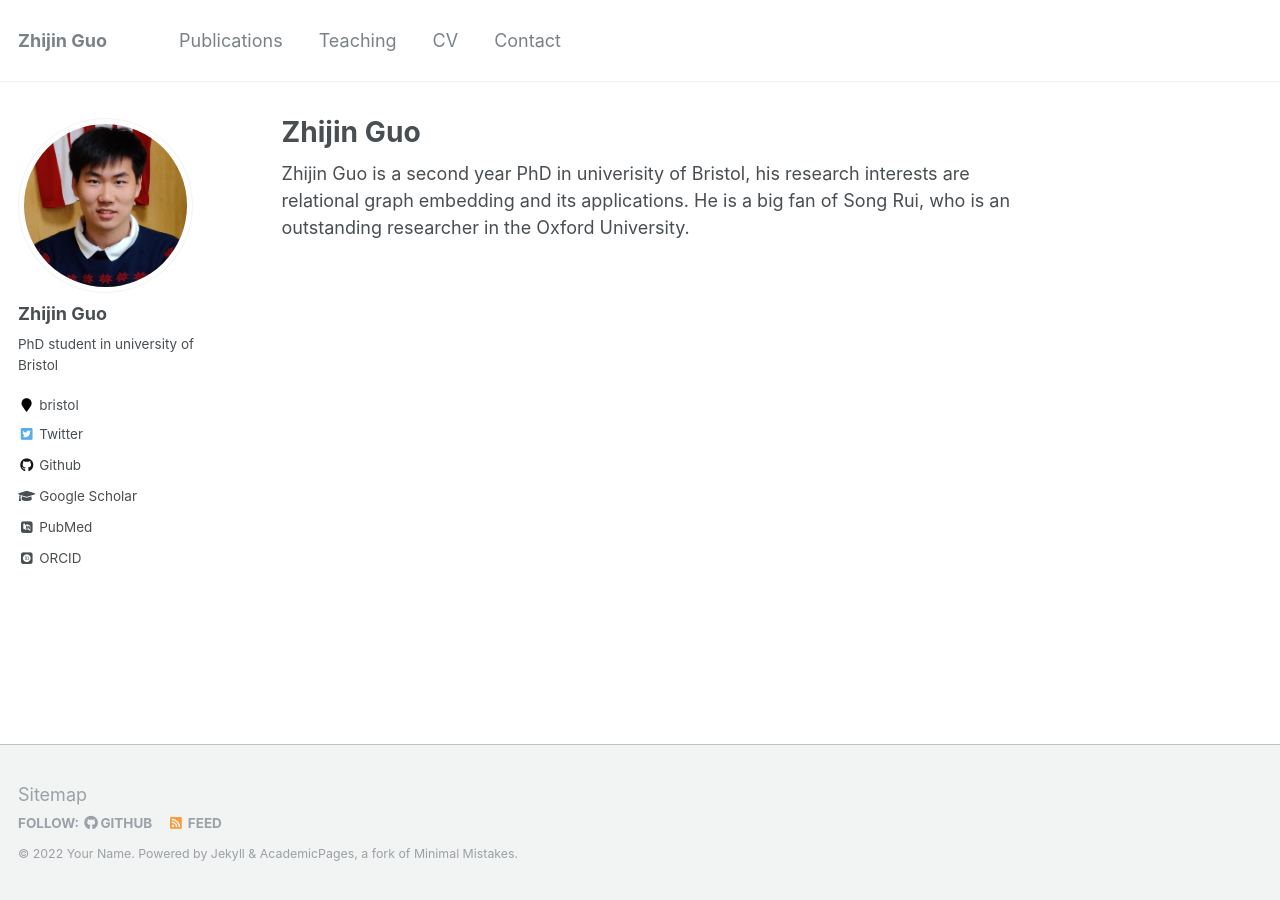
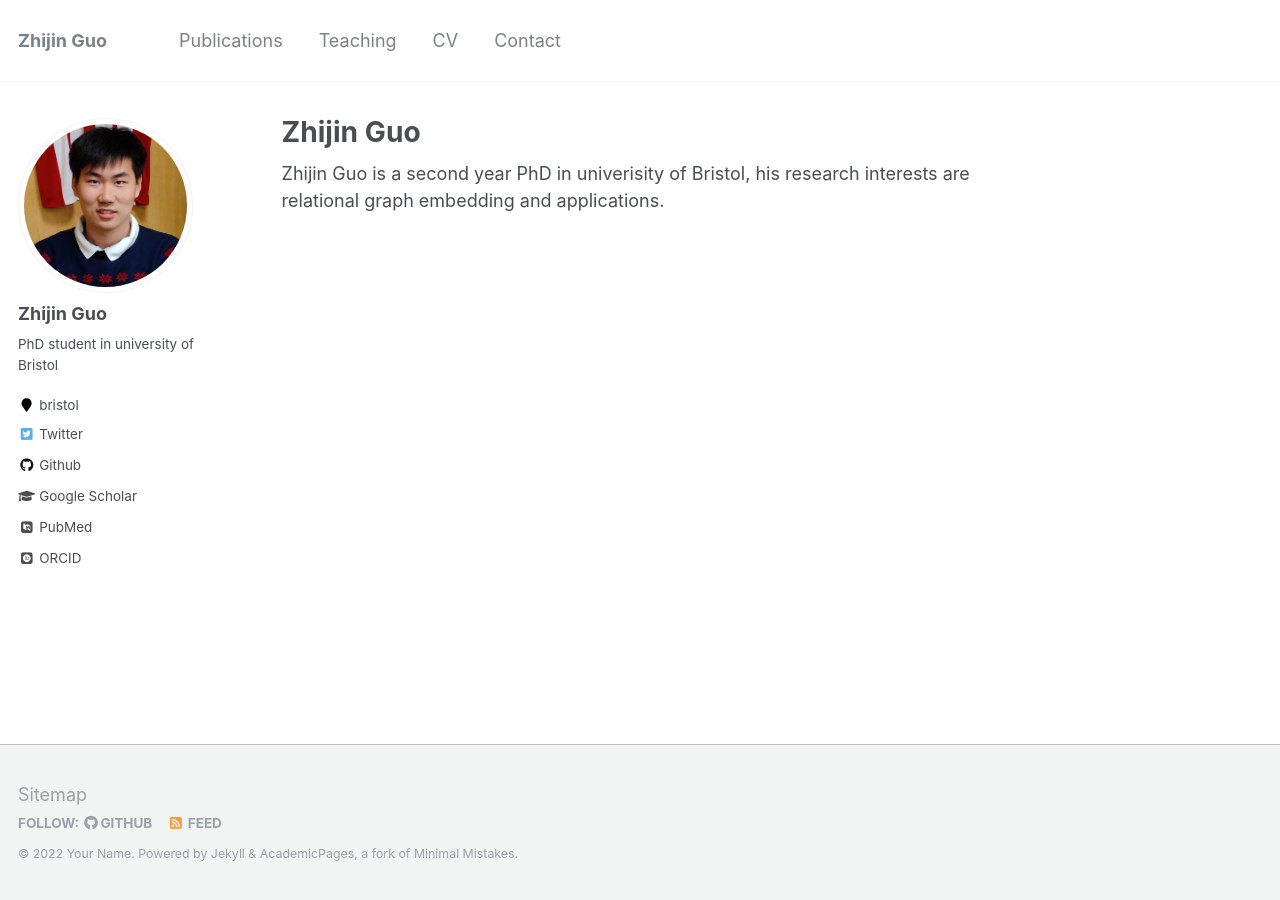
Before and after one commit to ZhijinGuo/ZhijinGuo.github.io, a Jekyll site: the page built from _pages/about.md, in a window 1280 px wide. Built offline with Jekyll 4.4.1, drawn with Linux system fonts in a browser that asks for light colours; some web fonts are replaced.

Commit message:
Update about.md

```diff
--- a/_pages/about.md
+++ b/_pages/about.md
@@ -8,5 +8,4 @@ redirect_from:
   - /about.html
 ---
 
-Zhijin Guo is a second year PhD in univerisity of Bristol, his research interests are relational graph embedding and its applications.
-He is a big fan of Song Rui, who is an outstanding researcher in the Oxford University.
+Zhijin Guo is a second year PhD in univerisity of Bristol, his research interests are relational graph embedding and applications.
```
